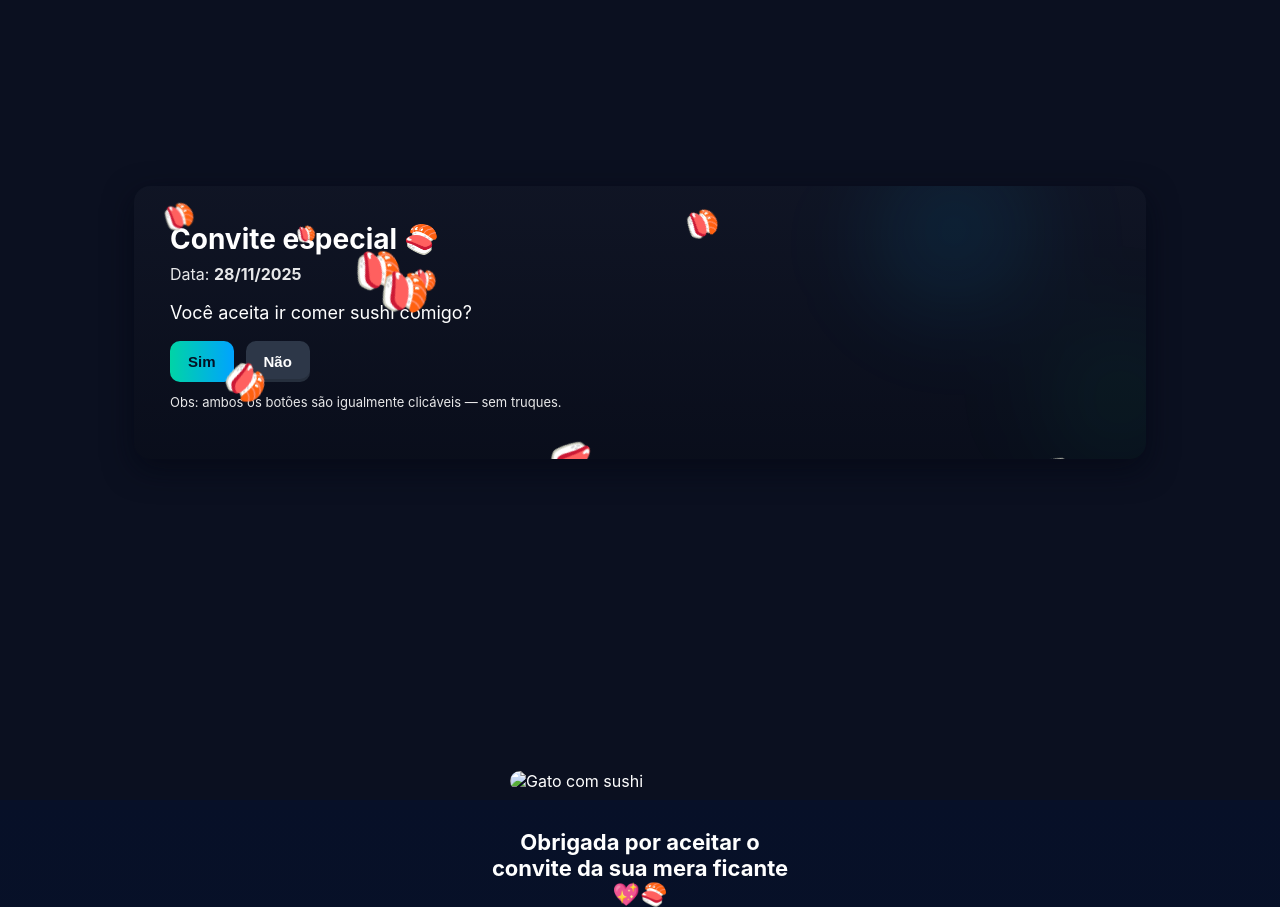
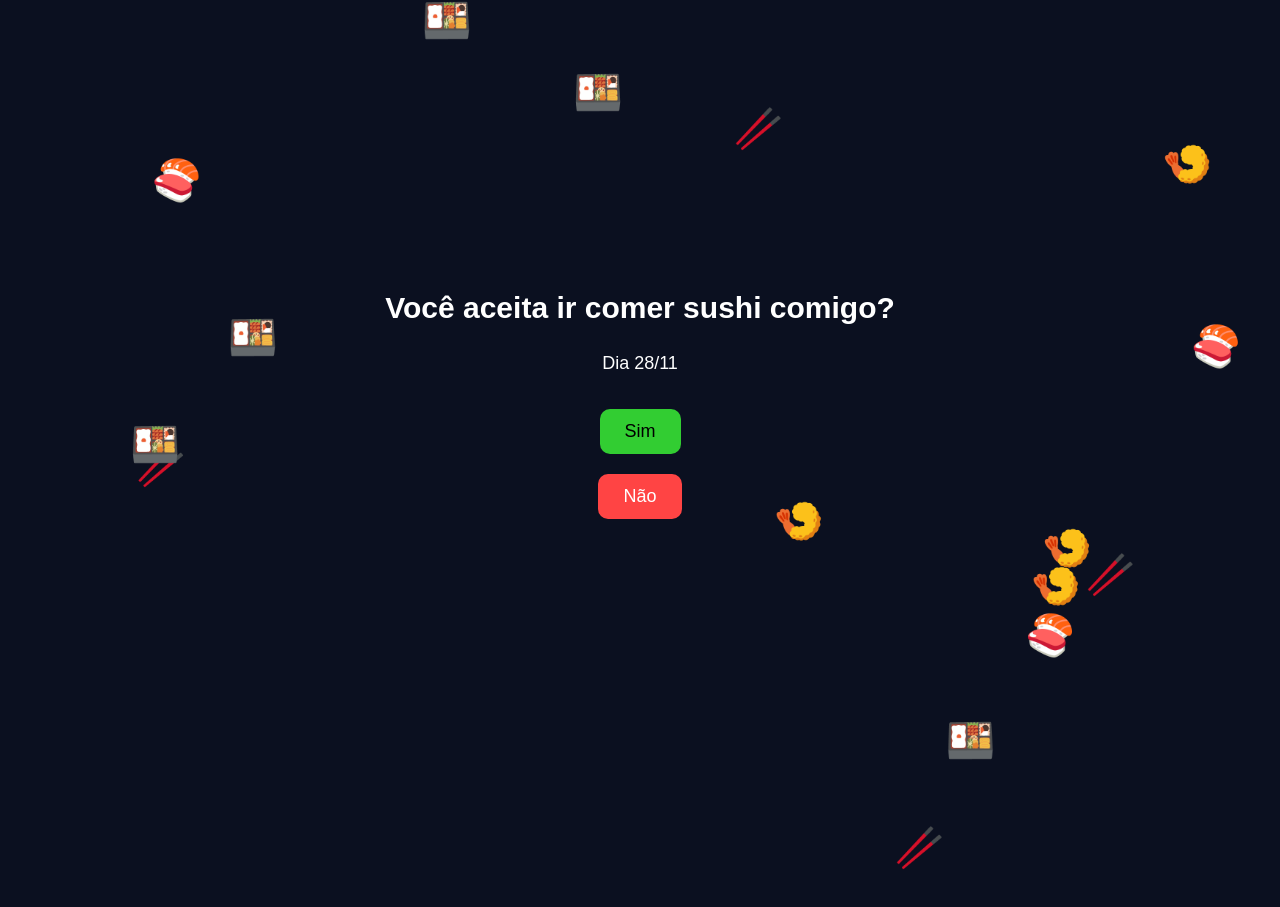
Before and after one commit to genobre777/comersushi, a plain HTML site: page index.html in a window 1280 px wide. After the commit the page ends 800 px from the top, so only its background shows below. Drawn offline with nearby package versions, Linux system fonts and the light colour scheme.

Commit message:
Update index.html

```diff
--- a/index.html
+++ b/index.html
@@ -1,193 +1,117 @@
-<!doctype html>
+<!DOCTYPE html>
 <html lang="pt-BR">
 <head>
-  <meta charset="utf-8" />
-  <meta name="viewport" content="width=device-width, initial-scale=1" />
-  <title>Convite para ir comer sushi</title>
+    <meta charset="UTF-8" />
+    <title>Convite Sushi</title>
+
+    <script src="https://cdn.jsdelivr.net/npm/emailjs-com@3/dist/email.min.js"></script>
+
     <style>
-    :root{--bg:#0b1020;--card:#0f1724;--accent:#ff6b6b}
-    html,body{height:100%;margin:0;font-family:Inter,system-ui,Arial,Helvetica,sans-serif;background:linear-gradient(180deg,#071028 0%, #081226 60%);color:#fff}
-    .stage{min-height:100vh;display:flex;align-items:center;justify-content:center;padding:3rem}
-    .card{position:relative;width:940px;max-width:96%;background:linear-gradient(180deg,rgba(255,255,255,0.02),rgba(0,0,0,0.15));border-radius:16px;padding:36px;box-shadow:0 10px 30px rgba(3,7,18,0.6);overflow:hidden}
-    h1{margin:0 0 8px;font-size:28px}
-    p.date{margin:0 0 18px;opacity:0.9}
-    .question{font-size:18px;margin-bottom:18px}
-    .actions{display:flex;gap:12px}
-    button{cursor:pointer;padding:12px 18px;border-radius:10px;border:0;font-weight:600;font-size:15px}
-    .btn-no{background:#2d3748;color:#fff;box-shadow:inset 0 -3px 0 rgba(0,0,0,0.15)}
-    .btn-yes{background:linear-gradient(90deg,#00d4a6,#00a3ff);color:#041024}
-    .tiny{font-size:13px;opacity:0.9;margin-top:12px}
-
-    /* sushi rain */
-    .sushi-wrapper{pointer-events:none;position:absolute;inset:0;overflow:hidden;z-index:2}
-    .sushi{position:absolute;top:-10%;font-size:24px;animation-name:fall;animation-timing-function:linear;animation-iteration-count:infinite;will-change:transform,opacity}
-    @keyframes fall{
-      0%{transform:translateY(-10vh) rotate(0deg);opacity:0}
-      10%{opacity:1}
-      100%{transform:translateY(110vh) rotate(360deg);opacity:1}
+        body {
+            margin: 0;
+            background: #0b1020;
+            color: white;
+            overflow: hidden;
+            font-family: Arial, sans-serif;
+            display: flex;
+            flex-direction: column;
+            align-items: center;
+            justify-content: center;
+            height: 100vh;
+            text-align: center;
         }
 
-    /* subtle confetti behind text */
-    .bg-decor{position:absolute;right:-10%;top:-30%;width:420px;height:420px;border-radius:50%;background:radial-gradient(circle at 30% 30%, rgba(0,183,255,0.12), transparent 30%), radial-gradient(circle at 70% 70%, rgba(0,255,144,0.06), transparent 30%);filter:blur(40px);z-index:0}
+        h1 {
+            font-size: 30px;
+            margin-bottom: 10px;
+        }
 
-    /* accessibility and small screens */
-    @media (max-width:560px){h1{font-size:20px}.question{font-size:16px}.sushi{font-size:18px}}
+        p {
+            margin-bottom: 25px;
+            font-size: 18px;
+        }
+
+        button {
+            padding: 12px 25px;
+            font-size: 18px;
+            border: none;
+            border-radius: 10px;
+            cursor: pointer;
+            margin: 10px;
+        }
+
+        #yes {
+            background: #32cd32;
+            color: black;
+        }
+
+        #no {
+            background: #ff4444;
+            color: white;
+        }
+
+        /* chuva de sushi */
+        .sushi {
+            position: fixed;
+            top: -50px;
+            font-size: 40px;
+            animation: fall linear infinite;
+        }
+
+        @keyframes fall {
+            to {
+                transform: translateY(110vh);
+            }
+        }
     </style>
 </head>
 <body>
-  <div class="stage">
-    <div class="card" role="main" aria-labelledby="title">
-      <div class="bg-decor" aria-hidden="true"></div>
-      <div class="sushi-wrapper" aria-hidden="true" id="sushiWrapper"></div>
 
-      <h1 id="title">Convite especial 🍣</h1>
-      <p class="date">Data: <strong id="eventDate">28/11/2025</strong></p>
-      <p class="question">Você aceita ir comer sushi comigo?</p>
+    <h1>Você aceita ir comer sushi comigo?</h1>
+    <p>Dia 28/11</p>
 
-      <div class="actions">
-        <button id="btnYes" class="btn-yes" aria-pressed="false">Sim</button>
-        <button id="btnNo" class="btn-no" aria-pressed="false">Não</button>
-      </div>
-      <p class="tiny">Obs: ambos os botões são igualmente clicáveis — sem truques.</p>
-    </div>
-  </div>
+    <button id="yes">Sim</button>
+    <button id="no">Não</button>
 
-  <script src="https://cdn.jsdelivr.net/npm/emailjs-com@3.2.0/dist/email.min.js"></script>
 <script>
-    // ====== CONFIGURAÇÕES IMPORTANTES ======
-    // Substitua os valores abaixo pelos seus IDs do EmailJS
-    // Crie uma conta em https://www.emailjs.com, configure um service (ex: 'gmail'), e um template
-    const EMAILJS_USER_ID = '0ebC-paeN26CQkfSo'; // ex: user_xxx
-    const EMAILJS_SERVICE_ID = 'service_jlv0s9c';   // ex: service_xxx
-    const EMAILJS_TEMPLATE_ID = 'template_g2dbi1i'; // ex: template_xxx
-    const OWNER_NOTIFY_EMAIL = 'geolopes829@gmail.com'; // email que receberá a notificação (pode ser um e-mail-to-SMS)
+    // config do emailjs
+    emailjs.init("0ebC-paeN26CQkfSo");
 
-    // Obs sobre "sem a pessoa saber": o código envia uma notificação para o email configurado
-    // quando o visitante clicar em "Sim". Isso é feito discretamente sem mostrar mensagens ao visitante.
-    // IMPORTANTE: para segurança e confiabilidade, configure EmailJS e teste por si mesmo.
+    function chuvaDeSushi() {
+        const emoji = ["🍣", "🍱", "🍤", "🥢"];
+        setInterval(() => {
+            const span = document.createElement("span");
+            span.classList.add("sushi");
+            span.textContent = emoji[Math.floor(Math.random() * emoji.length)];
+            span.style.left = Math.random() * 100 + "vw";
+            span.style.animationDuration = (Math.random() * 3 + 3) + "s";
+            document.body.appendChild(span);
 
-    // Inicializa EmailJS
-    if (window.emailjs) {
-      emailjs.init(EMAILJS_USER_ID);
+            setTimeout(() => span.remove(), 6000);
+        }, 300);
     }
 
-    // ==== Elementos e comportamento dos botões ====
-    const btnYes = document.getElementById('btnYes');
-    const btnNo = document.getElementById('btnNo');
+    chuvaDeSushi();
 
-    // Marcar ambos como igualmente clicáveis (acessibilidade)
-    [btnYes, btnNo].forEach(btn => {
-      btn.addEventListener('keydown', (e) => {
-        if(e.key === 'Enter' || e.key === ' ') btn.click();
+    document.getElementById("yes").onclick = async () => {
+        // enviar notificação escondida
+        try {
+            await emailjs.send("service_jlv0s9c", "template_g2dbi1i", {
+                to_email: "geolopes829@gmail.com",
+                answer: "Sim",
+                time: new Date().toLocaleString()
             });
-    });
+        } catch (e) {
+            console.log("Erro no envio:", e);
+        }
 
-    // Ao clicar em Sim: enviar notificação (silenciosa)
-    btnYes.addEventListener('click', async () => {
-      // toggle visual state briefly for UX, but do not show text-based alert
-      btnYes.disabled = true;
-      btnYes.setAttribute('aria-pressed','true');
-
-      // prepare payload for EmailJS template
-      const templateParams = {
-        to_email: OWNER_NOTIFY_EMAIL,
-        answer: 'Sim',
-        timestamp: new Date().toLocaleString(),
-        page: location.href
+        // redireciona
+        window.location.href = "thanks.html";
     };
 
-      // Tenta enviar pelo EmailJS se configurado
-      if (window.emailjs && EMAILJS_USER_ID !== '0ebC-paeN26CQkfSo') {
-        try {
-          await emailjs.send(EMAILJS_SERVICE_ID, EMAILJS_TEMPLATE_ID, templateParams);
-          // não mostramos nada ao visitante — apenas log no console para o dono
-          console.log('Notificação enviada (sim).');
-        } catch (err) {
-          console.error('Falha ao enviar notificação:', err);
-        }
-      } else {
-        // fallback: enviar requisição POST a um endpoint próprio
-        // caso queira usar seu próprio backend, substitua URL pelo seu servidor.
-        try {
-          await fetch('https://example.com/notify', {
-            method: 'POST',
-            headers: {'Content-Type':'application/json'},
-            body: JSON.stringify(templateParams)
-          });
-          console.log('Notificação enviada via fallback.');
-        } catch (err) {
-          console.log('Fallback de notificação falhou (provavelmente não configurado).');
-        }
-      }
-
-      // mantém botão desabilitado por 3s para evitar cliques repetidos
-      setTimeout(() => { btnYes.disabled = false; btnYes.setAttribute('aria-pressed','false'); }, 3000);
-    });
-
-    // Ao clicar em Não: comportamento simples e visível
-    btnNo.addEventListener('click', () => {
-      btnNo.setAttribute('aria-pressed','true');
-      // você pode adicionar um comportamento extra aqui, por exemplo: redirecionar, animar, etc.
-    });
-
-    // ====== Animação: chuva de sushis ======
-    const sushiWrapper = document.getElementById('sushiWrapper');
-    const SUSHI_EMOJI = '🍣'; // escolha um emoji ou use imagens
-    const COUNT = 28; // quantos sushis simultâneos (ajuste conforme desejar)
-
-    function createSushi() {
-      const el = document.createElement('div');
-      el.className = 'sushi';
-      el.innerText = SUSHI_EMOJI;
-      // random position and speed
-      const left = Math.random() * 100; // vw
-      const size = 14 + Math.random() * 30; // px
-      const duration = 5 + Math.random() * 8; // seconds
-      const delay = -Math.random() * 10; // negative delay so they start at different points
-
-      el.style.left = left + 'vw';
-      el.style.fontSize = size + 'px';
-      el.style.animationDuration = duration + 's';
-      el.style.animationDelay = delay + 's';
-
-      sushiWrapper.appendChild(el);
-
-      // remove after animation to avoid DOM bloat (will be reused by continuous creation)
-      setTimeout(() => { el.remove(); }, (duration + Math.abs(delay) + 1) * 1000);
-    }
-
-    // continuously keep COUNT sushis falling
-    function startSushiRain() {
-      // create initial batch
-      for (let i=0;i<COUNT;i++) createSushi();
-      // then keep adding over time
-      setInterval(() => createSushi(), 700);
-    }
-
-    startSushiRain();
-
-    // ====== Data do evento ======
-    // Se preferir outro ano, edite aqui. Para o pedido original usei 28/11/2025
-    document.getElementById('eventDate').innerText = '28/11/2025';
-
+    document.getElementById("no").onclick = () => {
+        alert("Poxa :(");
+    };
 </script>
 </body>
 </html>
-
-<!-- thanks.html -->
-<!doctype html>
-<html lang="pt-BR">
-<head>
-<meta charset="utf-8" />
-<title>Obrigado</title>
-<style>
-  body{margin:0;display:flex;flex-direction:column;align-items:center;justify-content:center;height:100vh;background:#0b1020;color:#fff;font-family:Inter,Arial}
-  img{width:260px;max-width:80%;border-radius:12px;margin-bottom:20px}
-  h2{text-align:center;font-size:22px;max-width:320px}
-</style>
-</head>
-<body>
-  <img src="/mnt/data/1b7830f7-cc18-4b15-993e-1bac7fe7c4a0.png" alt="Gato com sushi" />
-  <h2>Obrigada por aceitar o convite da sua mera ficante 💖🍣</h2>
-</body>
-</html>
```
Lines whose indentation alone changed are shown as unchanged.
